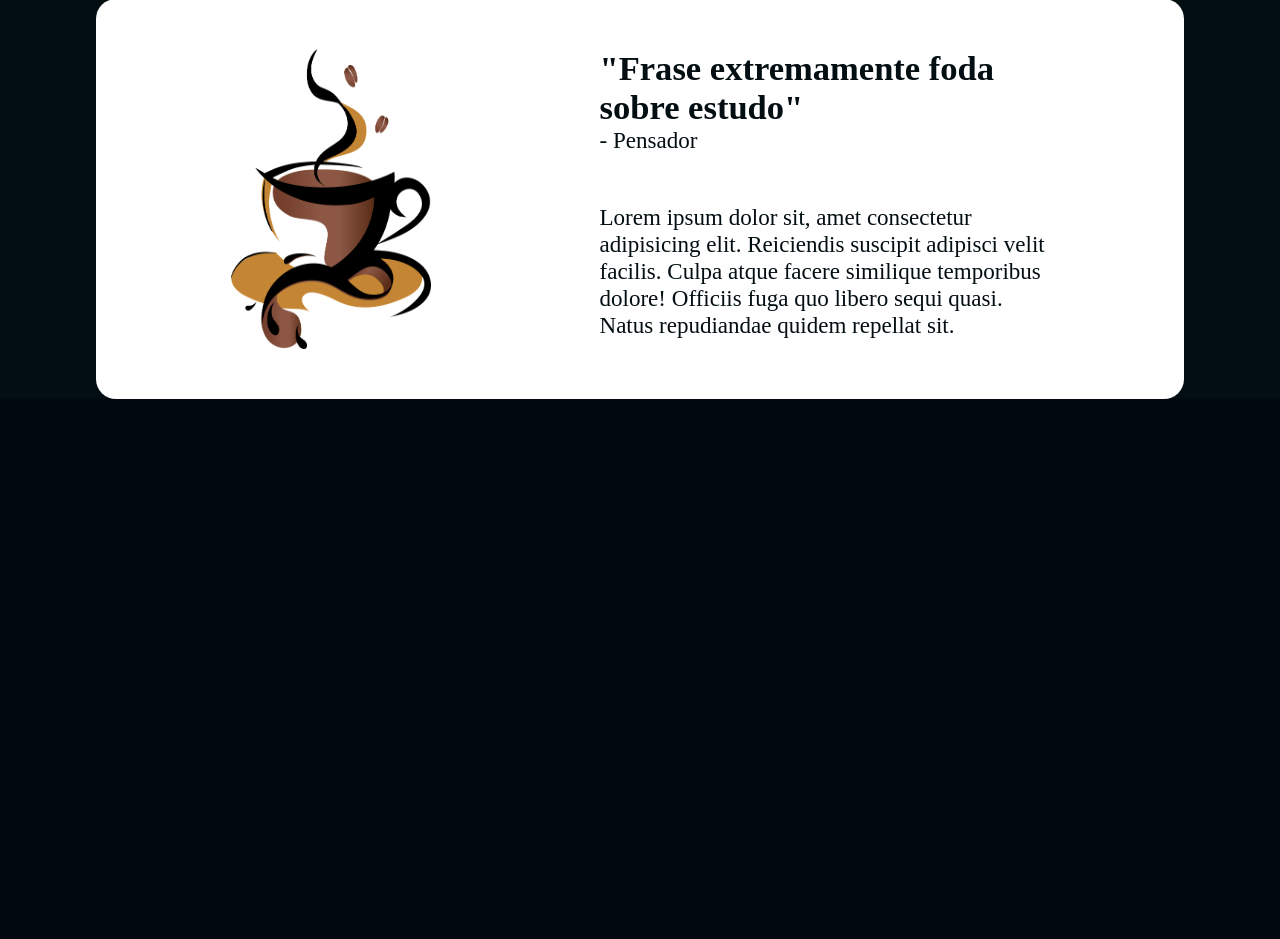
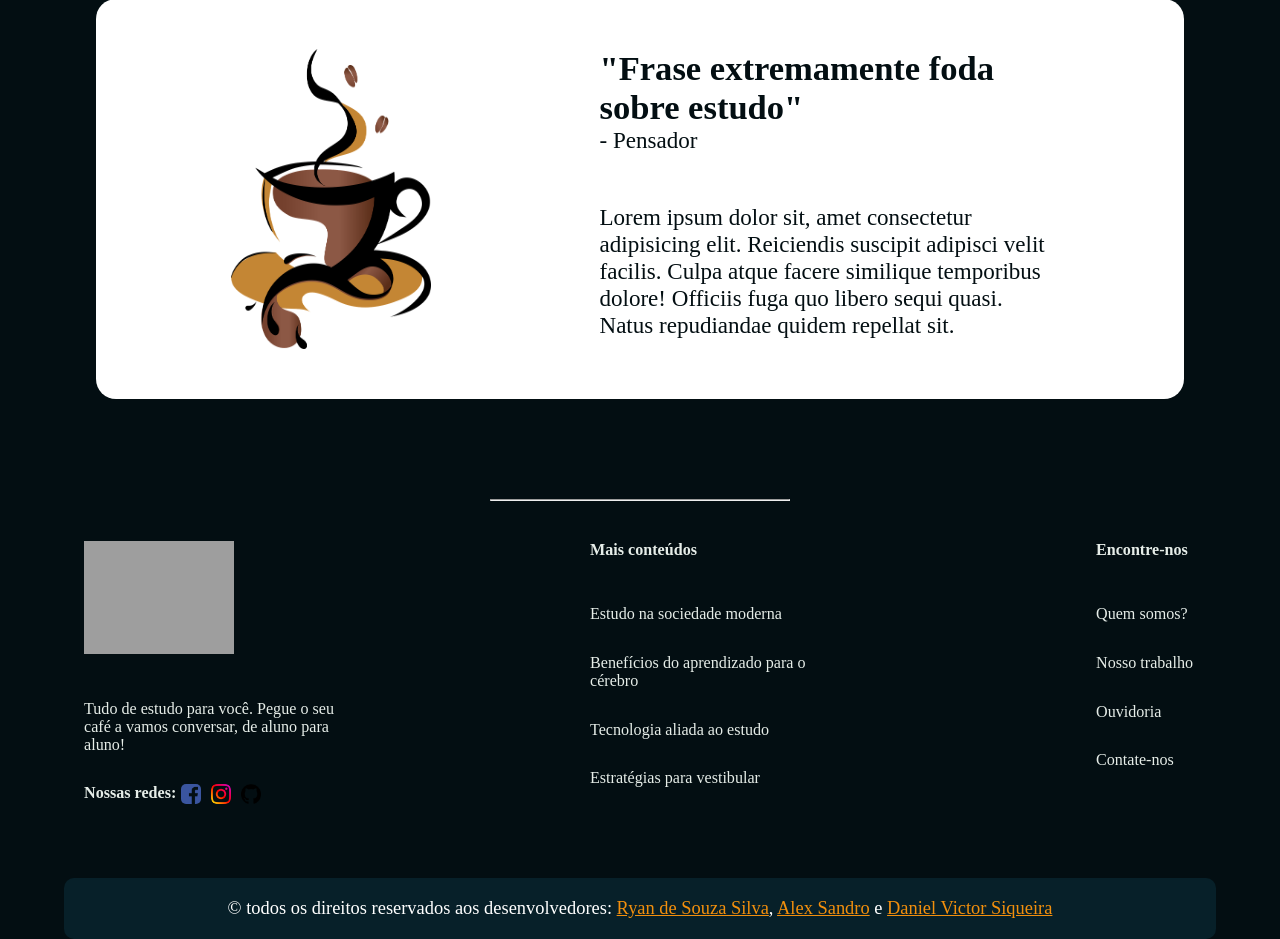
Before and after one commit to RyanSS27/TCC-escolar, a PHP site: page / in a window 1280 px wide. Shown: the part 2274-3213 px from the top of the page. Before the commit the page ends 2673 px from the top, so only its background shows below. Run offline with PHP 8.4, Linux system fonts and the light colour scheme; grey boxes are pictures that could not be loaded.

Commit message:
correções e implementação do footer

```diff
--- a/TCC-escolar/formularios/cadastro.html
+++ b/TCC-escolar/formularios/cadastro.html
@@ -6,8 +6,7 @@
     <link rel="shortcut icon" href="../pictures/meuicon.ico" type="image/x-icon">
     <link rel="stylesheet" href="style.css" media="all">
     <link rel="stylesheet" href="retrato.css" media="screen and (orientation: portrait)">
-    <link rel="stylesheet" href="style-dia.css">
-    <title>Formulário</title>
+    <title>Cadastre-se</title>
 </head>
 <body>
     <div class="container">
@@ -54,7 +53,7 @@
                 </div>
                 <div class="centralizar">
 
-                        <a href="#" class="btn btn-white btn- animate">Enviar
+                        <a href="#" class="btn btn-white btn- animate"><button type="submit">Enviar</button>
                         </a>
                 </div>
             </form>
--- a/TCC-escolar/formularios/login.html
+++ b/TCC-escolar/formularios/login.html
@@ -6,8 +6,7 @@
     <link rel="shortcut icon" href="../pictures/meuicon.ico" type="image/x-icon">
     <link rel="stylesheet" href="style.css" media="all">
     <link rel="stylesheet" href="retrato.css">
-    <link rel="stylesheet" href="style-dia.css">
-    <title>Formulário</title>
+    <title>Bem vindo de volta!</title>
 </head>
 <body>
     <div class="container">
@@ -36,7 +35,7 @@
                 </div>
                 <div class="centralizar">
 
-                        <a href="#" class="btn btn-white btn- animate">Enviar
+                        <a href="#" class="btn btn-white btn- animate"><button type="submit">Enviar</button>
                         </a>
                 </div>
             </form>
--- a/TCC-escolar/index.html
+++ b/TCC-escolar/index.html
@@ -83,6 +83,40 @@
         </section>
     </main>
 
+    <hr class="separacao">
+    <footer>
+        <div>
+            <img src="imagens/logo-fundo-claro.jpeg" alt="Informa Dev" class="logo-footer">
+            <p>Tudo de estudo para você. Pegue o seu café a vamos conversar, de aluno para aluno!</p>
+
+            <span class="redes">
+                <strong>Nossas redes:</strong>
+                <a href="https://www.facebook.com/ryan.souzasilva.948" target="_blank"><img src="icons/facebook.png" alt="facebook" class="icons"></a>
+                <a href="https://www.instagram.com/ryanss_arts/" target="_blank"><img src="icons/instagram.png" alt="instagram" class="icons"></a>
+                <a href="https://github.com/ryanss27" target="_blank"><img src="icons/github.png" alt="github" class="icons"></a>
+            </span>
+        </div>
+
+        <div>
+            <strong class="titulo">Mais conteúdos</strong>
+            <p><a href="#">Estudo na sociedade moderna</a></p>
+            <p><a href="#">Benefícios do aprendizado para o cérebro</a></p>
+            <p><a href="#"></a>Tecnologia aliada ao estudo</p>
+            <p><a href="#">Estratégias para vestibular</a></p>
+        </div>
+
+        <div>
+            <strong class="titulo">Encontre-nos</strong>
+            <p><a href="quem-somos.html" target="_blank">Quem somos?</a></p>
+            <p><a href="contato" target="_blank">Nosso trabalho</a></p>
+            <p><a href="ouvidoria.html" target="_blank">Ouvidoria</a></p>
+            <p><a href="contato" target="_blank">Contate-nos</a></p>
+        </div>
+    </footer>
+
+    <div id="copyright">&#169; todos os direitos reservados aos desenvolvedores: <a href="https://github.com/ryanss27" target="_blank" rel="noopener noreferrer">Ryan de Souza Silva</a>, <a href="https://www.instagram.com/alexsandro_otl?utm_source=ig_web_button_share_sheet&igsh=ZDNlZDc0MzIxNw==" target="_blank" rel="noopener noreferrer">Alex Sandro</a> e <a href="https://www.instagram.com/danielvcruz_s2?utm_source=ig_web_button_share_sheet&igsh=ZDNlZDc0MzIxNw==" target="_blank" rel="noopener noreferrer">Daniel Victor Siqueira</a>
+    </div>
+
     <script src="script.js"></script>
 </body>
 </html>
--- a/TCC-escolar/styles/inicio.css
+++ b/TCC-escolar/styles/inicio.css
@@ -9,6 +9,7 @@
 }
 
 body, html {
+    background-color: var(--paletaCor1);
     font-size: 1.2em;
     width: 100%;
     height: 100%;
@@ -273,8 +274,8 @@ hr {
 }
 
 .cards:hover h4 {
-    color: var(--cor-destaque);
-    border-bottom: 2px solid var(--cor-destaque);
+    color: #88bad5;
+    border-bottom: 2px solid #88bad5;
 }
 
 .inicio-da-jornada > a {
@@ -317,3 +318,106 @@ hr {
 .arte-de-estudar p {
     margin-top: 50px;
 }
+
+
+
+
+
+
+
+
+
+
+
+
+
+
+
+
+
+
+
+hr.separacao {
+    margin:auto;
+    width: 90vw;
+}
+
+footer {
+    background-color: var(--paletaCor1);
+    color: var(--paletaCor5);
+    font-size: 0.7em;
+    display: flex;
+    justify-content: space-between;
+    flex-wrap: wrap;
+    padding: 20px 20px;
+}
+
+footer div {
+    min-width: 100px;
+    max-width: 250px;
+    margin: 20px 5vw;
+}
+
+.redes {
+    display: flex;
+}
+
+.logo-footer {
+    max-width: 150px;
+}
+
+footer img,
+footer .titulo {
+    display: block;
+    font-weight: 600;
+    margin-bottom: 2.4rem;
+}
+
+.icons {
+    margin: 0px 5px;
+    max-height: 20px;
+    display: inline-block;
+    border-radius: 5px;
+}
+
+.icons:hover {
+    scale: 110%;
+}
+
+footer nav a {
+    color: var(--paletaCor5);
+    display: block;
+    margin-bottom: 1.6rem;
+    text-decoration: none;
+}
+
+footer a:hover {
+    color: var(--paletaCor4);
+    text-decoration: underline;
+}
+
+footer p {
+    margin-bottom: 1.6rem;
+    max-width: 35.0rem;
+}
+
+footer p a {
+    color: var(--paletaCor5);
+    text-decoration: none;
+}
+
+#copyright {
+    background-color: #0f445657;
+    color: #FFFFFF;
+    text-align: center;
+    font-size: 0.8em;
+
+    width: 90vw;
+    padding: 20px;
+    margin: 20px auto;
+    border-radius: 10px;
+}
+
+#copyright a {
+    color: var(--cor-destaque);
+}
```
Also changed, not shown: TCC-escolar/formularios/style.css (+11 -2 lines), TCC-escolar/icons/facebook.png (added), TCC-escolar/icons/github.png (added), TCC-escolar/icons/instagram.png (added), TCC-escolar/icons/meuicon.ico (added).
